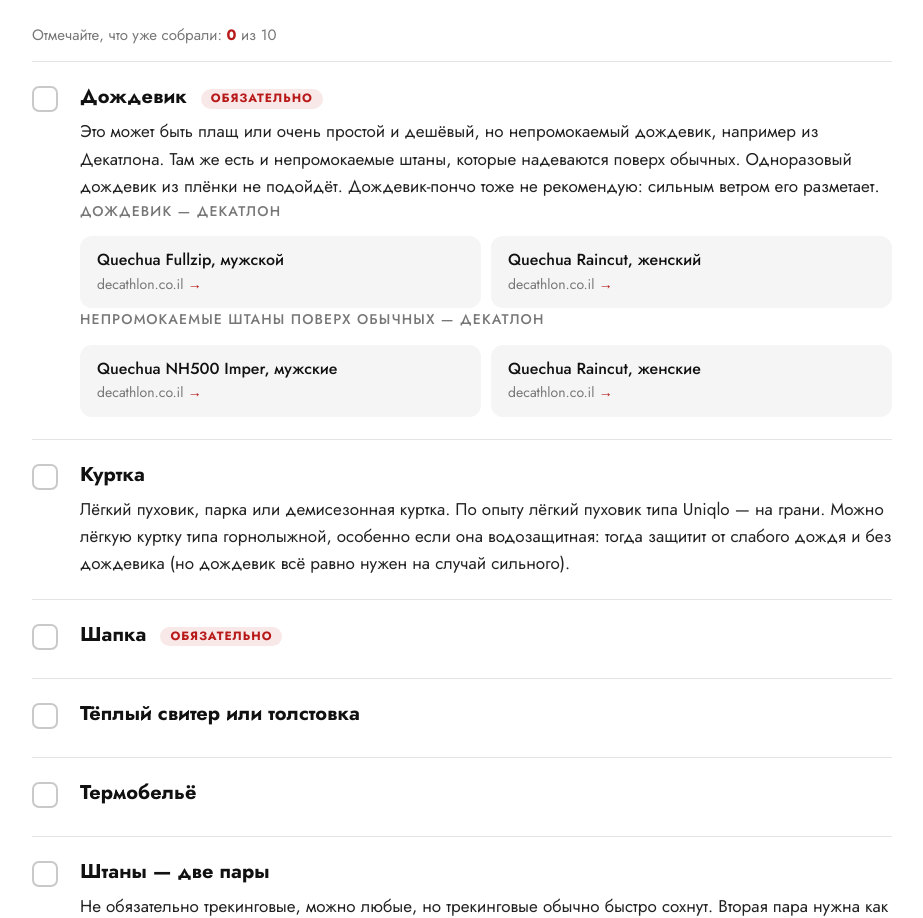
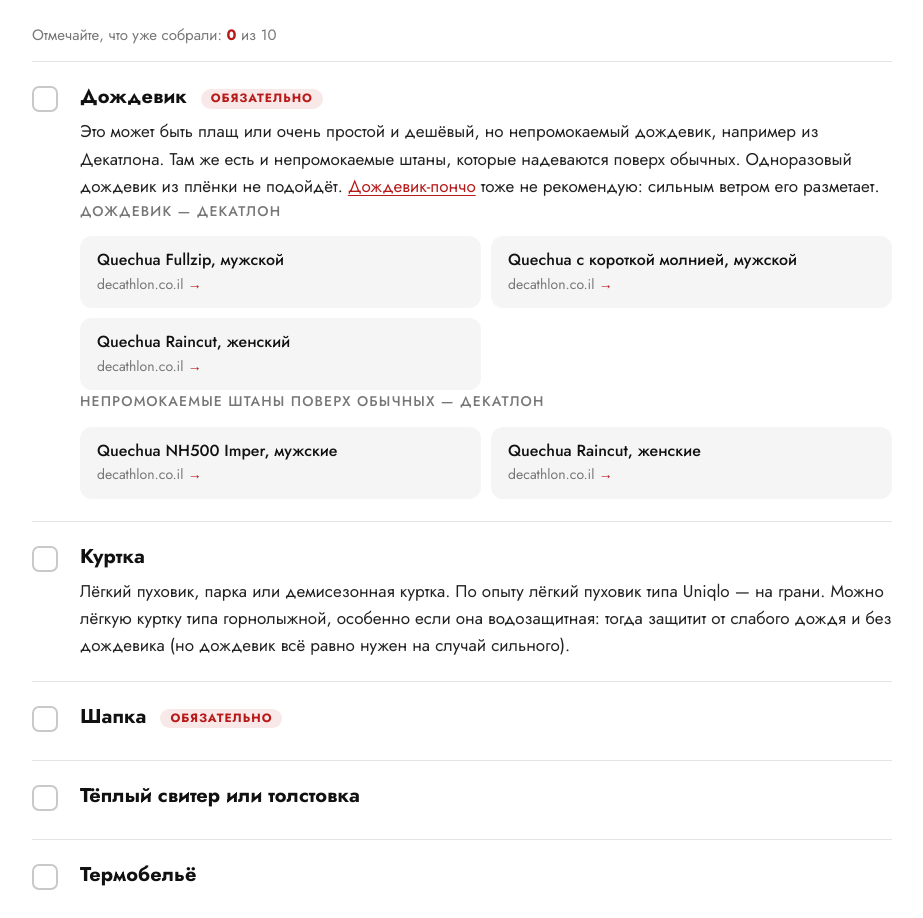
Before and after one commit to Klotstravel/iceland2027, a plain HTML site: page gear/index.html in a window 1280 px wide. Shown: the part 878-1796 px from the top of the page, without its empty margins (178-1101 px from the left). Drawn offline with Linux system fonts and the light colour scheme.

Commit message:
/gear: ссылка на пончо в тексте, второй мужской дождевик Декатлона
Co-Authored-By: Claude Opus 5.5 <noreply@anthropic.com>
Claude-Session: https://claude.ai/code/session_018NCRak7NySLwJZmnxYGYxF

```diff
--- a/gear/index.html
+++ b/gear/index.html
@@ -53,6 +53,8 @@ h2{font-size:30px;line-height:1.2;color:var(--ink);margin:0 0 18px}
 .picks{margin-top:14px;display:grid;grid-template-columns:repeat(2,1fr);gap:10px}
 .pick{display:flex;flex-direction:column;gap:2px;text-decoration:none;background:var(--grey2);border-radius:12px;padding:12px 16px;border:1px solid transparent;transition:border-color .2s,background .2s}
 .pick:hover{border-color:var(--red);background:#fff}
+.inl{color:var(--red);text-decoration:underline;text-underline-offset:3px}
+.inl:hover{color:var(--red-dark)}
 .pick b{font-weight:500;color:var(--ink);font-size:16px;line-height:1.35}
 .pick span{font-size:14px;color:var(--muted)}
 .pick span:after{content:" →";color:var(--red)}
@@ -109,10 +111,11 @@ h2{font-size:30px;line-height:1.2;color:var(--ink);margin:0 0 18px}
       <button class="chk" aria-label="Отметить"><svg viewBox="0 0 24 24" fill="none" stroke="#fff" stroke-width="3" stroke-linecap="round" stroke-linejoin="round"><path d="M5 12l5 5 9-10"/></svg></button>
       <div>
         <h3>Дождевик <span class="must">обязательно</span></h3>
-        <p>Это может быть плащ или очень простой и дешёвый, но непромокаемый дождевик, например из Декатлона. Там же есть и непромокаемые штаны, которые надеваются поверх обычных. Одноразовый дождевик из плёнки не подойдёт. Дождевик-пончо тоже не рекомендую: сильным ветром его разметает.</p>
+        <p>Это может быть плащ или очень простой и дешёвый, но непромокаемый дождевик, например из Декатлона. Там же есть и непромокаемые штаны, которые надеваются поверх обычных. Одноразовый дождевик из плёнки не подойдёт. <a class="inl" href="https://www.decathlon.co.il/p/339021-103393-%D7%A4%D7%95%D7%A0%D7%A6-%D7%95-%D7%9C%D7%94%D7%92%D7%A0%D7%94-%D7%9E%D7%A4%D7%A0%D7%99-%D7%92%D7%A9%D7%9D-%D7%93%D7%92%D7%9D-forclaz-mt-50-%D7%9B%D7%97%D7%95%D7%9C.html" target="_blank" rel="noopener">Дождевик-пончо</a> тоже не рекомендую: сильным ветром его разметает.</p>
         <p class="picks-t">Дождевик — Декатлон</p>
         <div class="picks">
           <a class="pick" href="https://www.decathlon.co.il/p/350837-131784-מעיל-גשם-לגברים-דגם-fullzip-שחור.html" target="_blank" rel="noopener"><b>Quechua Fullzip, мужской</b><span>decathlon.co.il</span></a>
+          <a class="pick" href="https://www.decathlon.co.il/p/352054-129527-%D7%9E%D7%A2%D7%99%D7%9C-%D7%92%D7%A9%D7%9D-%D7%97%D7%A6%D7%99-%D7%A8%D7%95%D7%9B%D7%A1%D7%9F-%D7%9C%D7%92%D7%91%D7%A8%D7%99%D7%9D.html" target="_blank" rel="noopener"><b>Quechua с короткой молнией, мужской</b><span>decathlon.co.il</span></a>
           <a class="pick" href="https://www.decathlon.co.il/p/134585-84818-%D7%9E%D7%A2%D7%99%D7%9C-%D7%92%D7%A9%D7%9D-%D7%A2%D7%9E%D7%99%D7%93-%D7%91%D7%A8%D7%95%D7%97-%D7%95%D7%91%D7%9E%D7%99%D7%9D-%D7%9C%D7%A0%D7%A9%D7%99%D7%9D-%D7%A8%D7%95%D7%9B%D7%A1%D7%9F-%D7%9E%D7%9C%D7%90-%D7%93%D7%92%D7%9D-raincut-%D7%9C%D7%91%D7%9F.html" target="_blank" rel="noopener"><b>Quechua Raincut, женский</b><span>decathlon.co.il</span></a>
         </div>
         <p class="picks-t">Непромокаемые штаны поверх обычных — Декатлон</p>
```
